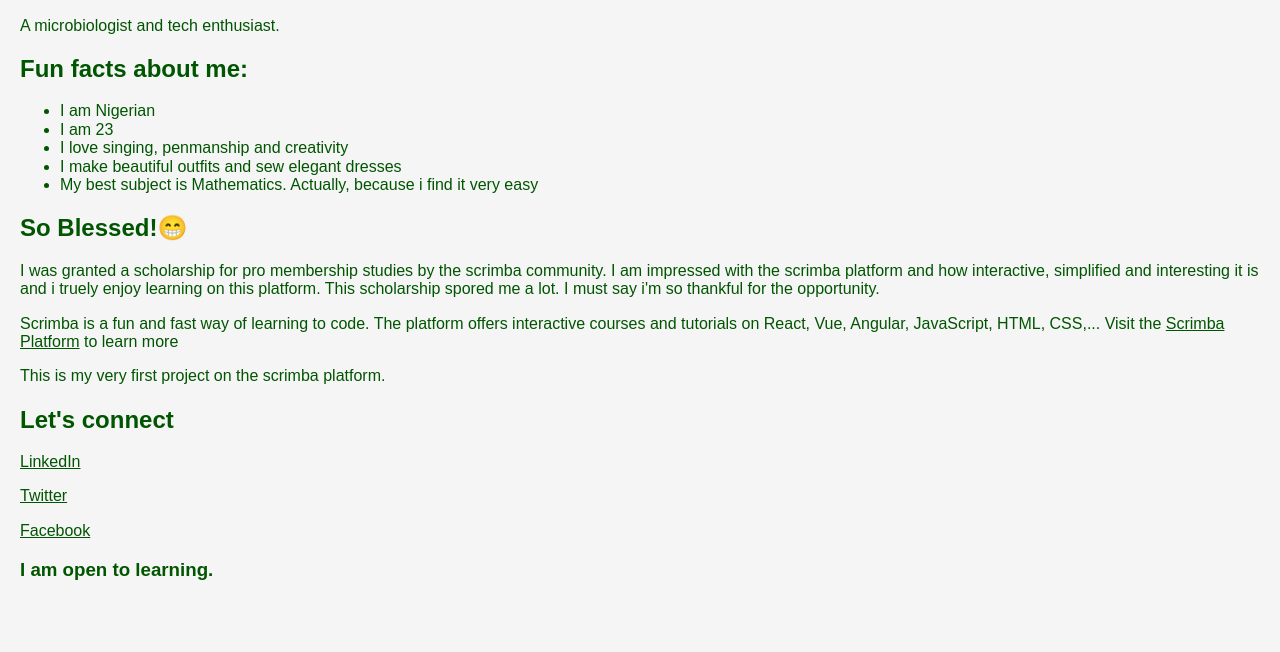
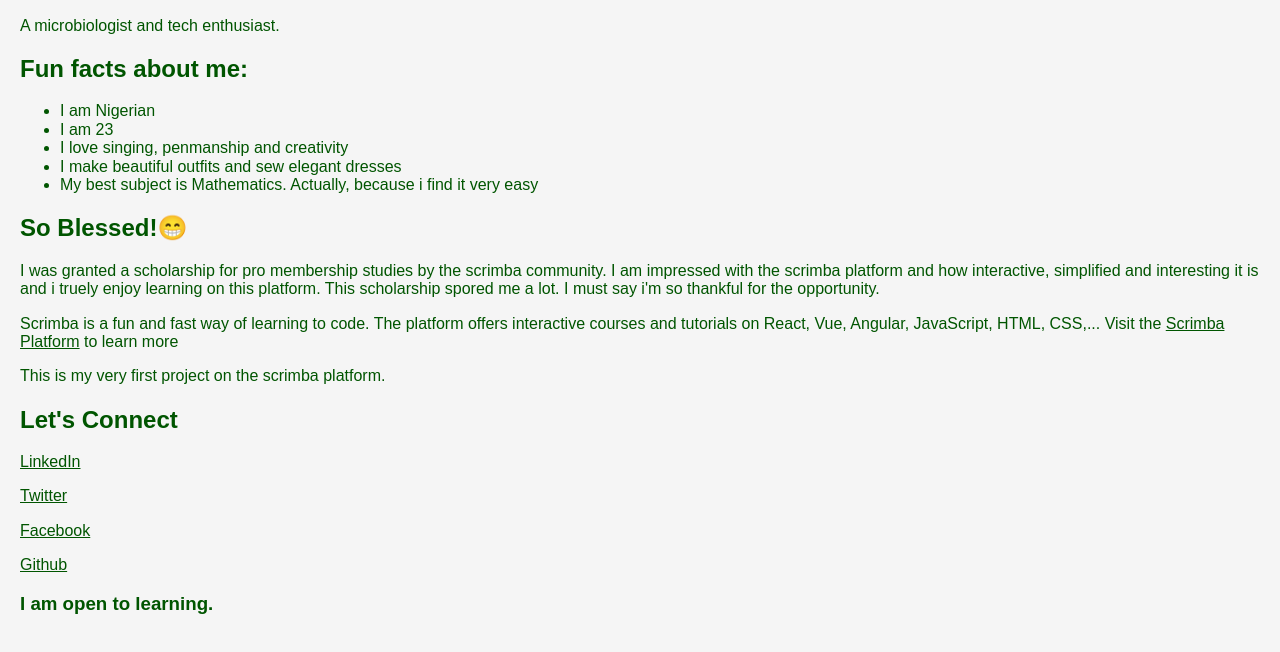
Before and after one commit to Boomni/Personal-Site, a plain HTML site: page index.html in a window 1280 px wide. Shown: the part 422-1074 px from the top of the page. Before the commit the page ends 1041 px from the top, so only its background shows below. Drawn offline with nearby package versions, Linux system fonts and the light colour scheme; a script that the page names is missing; a web font is replaced by a local one.

Commit message:
Update index.html

```diff
--- a/index.html
+++ b/index.html
@@ -28,11 +28,11 @@
             <p>Scrimba is a fun and fast way of learning to code. The platform offers interactive courses and tutorials on React, Vue, Angular, JavaScript, HTML, CSS,... Visit the <a href=https://scrimba.com">Scrimba Platform</a> to learn more</p>
             <p>This is my very first project on the scrimba platform.</p>
 
-        <h2>Let's connect</h2>
+        <h2>Let's Connect</h2>
             <p><a href="https://www.linkedin.com/in/boomni-jonathan-25429622a/" taget="_blank">LinkedIn</a></p>
             <p><a href="https://twitter.com/rejoiceoye" taget="_blank">Twitter</a></p>
             <p><a href="https://facebook.com/rejoice.bomy" taget="_blank">Facebook</a></p>
-
+            <p><a href="https://github.com/Boomni" taget="_blank">Github</a></p>
                 <h3>I am open to learning.</h3>
 
     </body>
```
